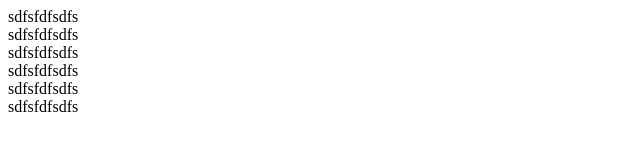
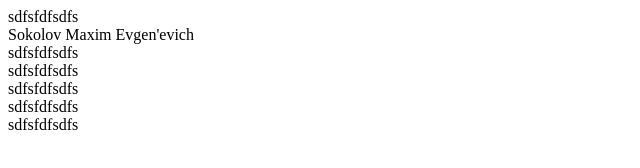
Before and after one commit to somebody4567/myProjects, a plain HTML site: page src/index.html in a window 1280 px wide. Shown: the whole page, without its empty margins (0-640 px from the left). Drawn offline with Linux system fonts and the light colour scheme.

```diff
--- a/src/index.html
+++ b/src/index.html
@@ -7,7 +7,7 @@
 </head>
 <body>
 <div>sdfsfdfsdfs</div>
-
+  <span>Sokolov Maxim Evgen'evich</span>
 <div>sdfsfdfsdfs</div>
 <div>sdfsfdfsdfs</div>
 <div>sdfsfdfsdfs</div>
```
